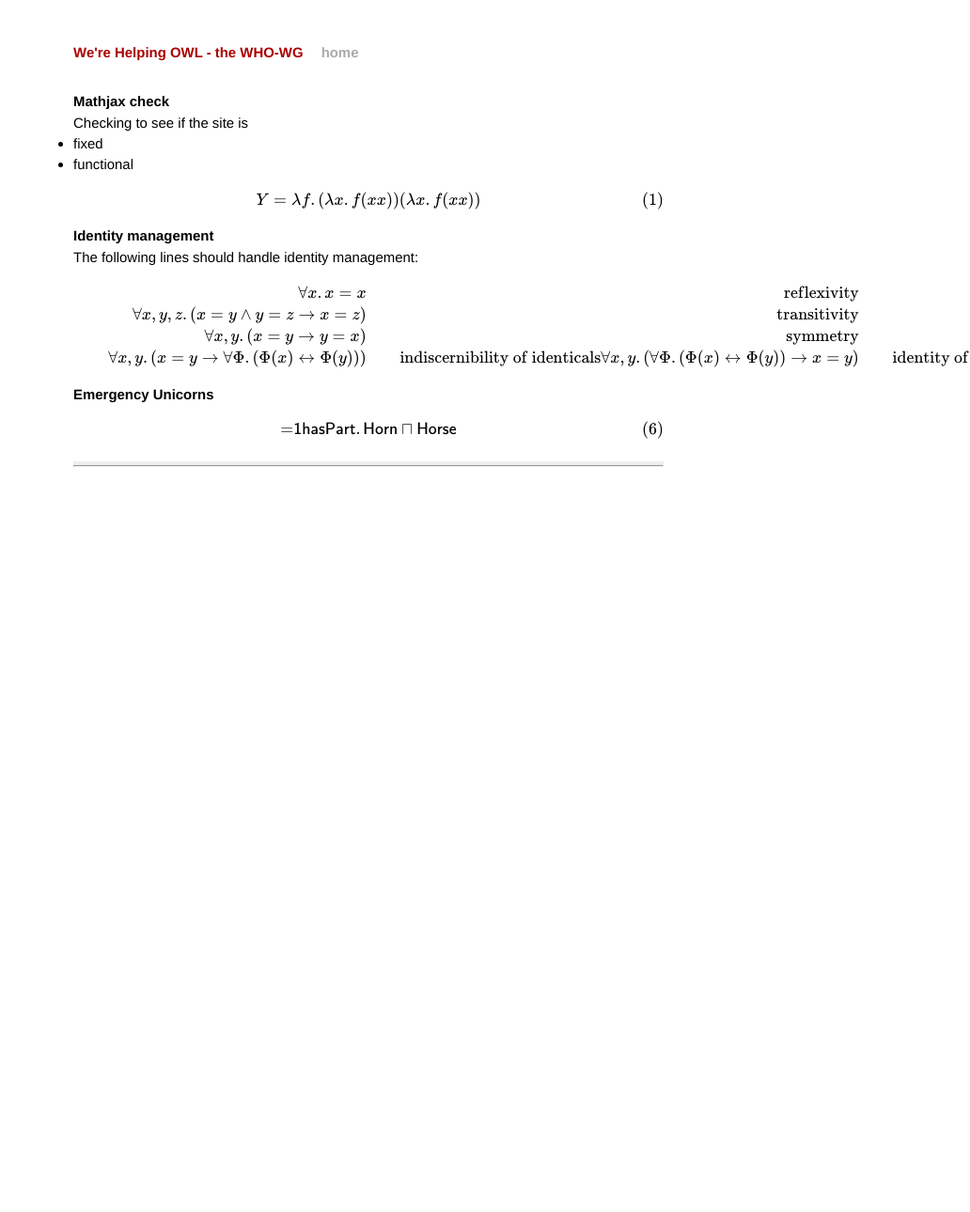
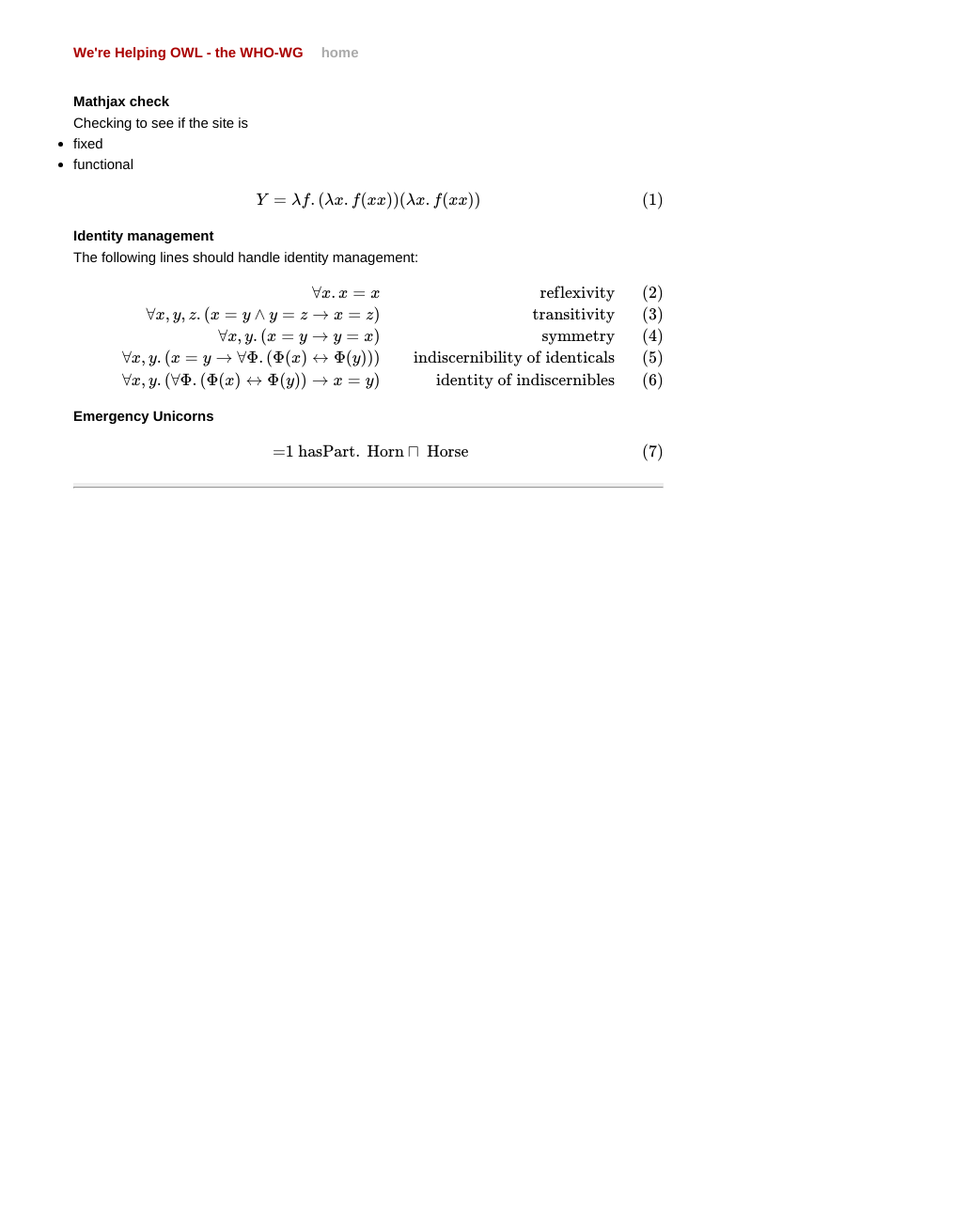
Before and after one commit to WHO-WG/WHO-WG.github.io, a Jekyll site: the page built from index.html, in a window 1280 px wide. Shown: the whole page at 94% size, without its empty margins (248-1280 px from the left). Built offline with Jekyll 4.4.1, drawn with Linux system fonts in a browser that asks for light colours; Markdown is read by kramdown in place of the engine named in the settings; formulas are drawn with MathJax 3; before the commit the page ends 999 px from its top, so only the background shows below that.

Commit message:
emergency unicorns

```diff
--- a/index.html
+++ b/index.html
@@ -20,12 +20,12 @@
 \forall x. x = x && \text{reflexivity}\\
 \forall x,y,z. (x = y \wedge y = z \rightarrow x = z) && \text{transitivity}\\
 \forall x,y.(x = y \rightarrow y = x) && \text{symmetry}\\
-\forall x,y.(x = y \rightarrow \forall \Phi. (\Phi(x) \leftrightarrow \Phi(y))) && \text{indiscernibility of identicals}
+\forall x,y.(x = y \rightarrow \forall \Phi. (\Phi(x) \leftrightarrow \Phi(y))) && \text{indiscernibility of identicals}\\
 \forall x,y.( \forall \Phi. (\Phi(x) \leftrightarrow \Phi(y))  \rightarrow x = y) && \text{identity of indiscernibles}
 \end{align}
 </div>
 <div><h2>Emergency Unicorns</h2>
 $$
- \text{\sf =1}\text{\sf hasPart}.\text{\sf Horn} \sqcap \text{\sf Horse}
+ \text{ =1}\text{ hasPart}.\text{  Horn} \sqcap \text{ Horse}
 $$
 </div>
```
